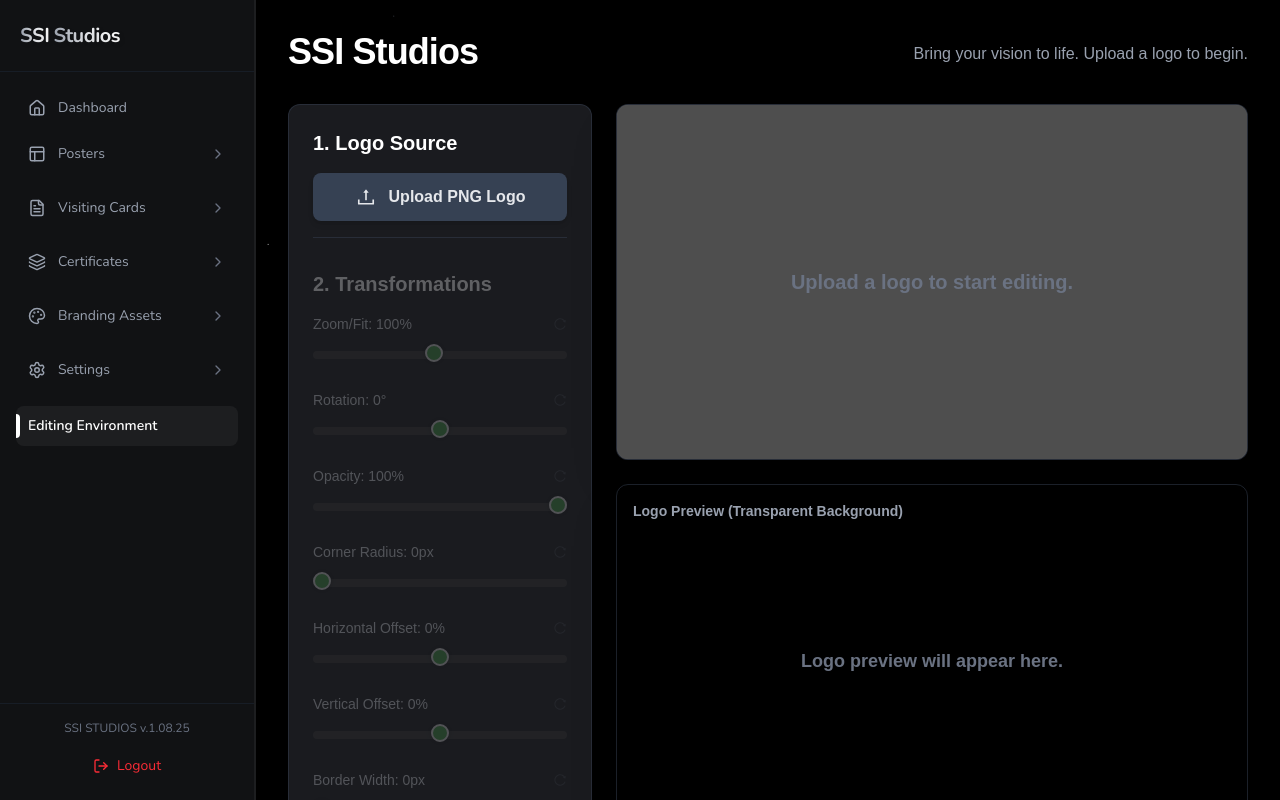
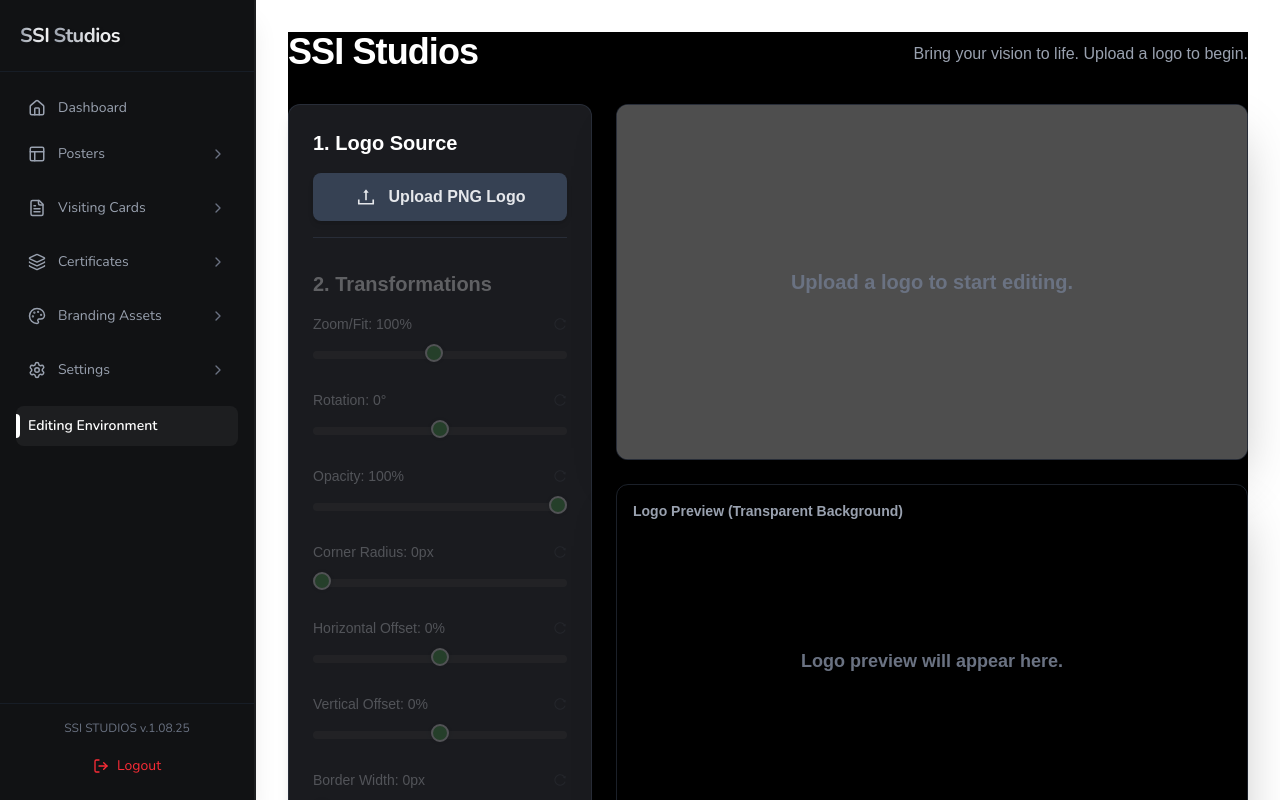
Before and after one commit to steeltroops-ai/ssistudios, a Next.js app: page /poster/new/single-logo/editor in a window 1280 px wide. Shown: the top 800 px of the page. Built offline with nearby package versions, Linux system fonts and the light colour scheme; sample sign-in values are in the browser's storage.

Commit message:
Update ClientRootLayout.tsx

```diff
--- a/app/ClientRootLayout.tsx
+++ b/app/ClientRootLayout.tsx
@@ -3,10 +3,9 @@
 
 import { usePathname } from 'next/navigation'
 import Sidebar from '@/components/Sidebar' // Correctly import your existing Sidebar component
-import AuthBackground from '@/components/backgrounds/AuthBackground'
 import { AuthProvider, useAuth } from '@/contexts/AuthContext'
 import { ReactNode, useState, useEffect } from 'react' // Import useState, useEffect
-import { motion, AnimatePresence } from 'framer-motion' // For animations
+import { motion } from 'framer-motion' // For animations
 import { HiOutlineMenu, HiX } from 'react-icons/hi' // Used here for the global mobile button
 
 // --- AnimatedHamburgerIcon (defined directly in ClientRootLayout) ---
@@ -121,26 +120,12 @@
 
   return (
     <>
-      <AuthBackground />
       {pathname !== '/login' ? (
         <div className="flex relative z-10 min-h-screen">
-          {/*
-            THE ONE AND ONLY SIDEBAR INSTANCE:
-            This is the ONLY place your Sidebar component is rendered.
-            It receives the `isSidebarOpen` state and `toggleSidebar` function from here.
-            The Sidebar component (`@/components/Sidebar`) is assumed to handle its own fixed positioning
-            and responsive display (hidden on mobile by default, shown as overlay when `isOpen` is true).
-          */}
           <Sidebar forceActive={forceActive} isOpen={isSidebarOpen} toggleSidebar={toggleSidebar} />
 
-          {/*
-            MAIN CONTENT AREA:
-            - `lg:ml-64`: This class is crucial for desktop. It correctly pushes the main content
-              area over to make space for the fixed sidebar on large screens.
-            - `p-4 lg:p-8`: These classes apply consistent padding to the entire content of the page.
-          */}
           <main
-            className={`flex-1 overflow-y-auto bg-transparent transition-all duration-300 lg:ml-64 p-4 lg:p-8`}
+            className={`flex-1 overflow-y-auto bg-white transition-all duration-300 lg:ml-64 p-4 lg:p-8`}
           >
             {/*
               GLOBAL MOBILE HEADER WITH HAMBURGER BUTTON:
@@ -170,7 +155,7 @@
           </main>
         </div>
       ) : (
-        <main className="min-h-screen flex flex-col items-center justify-center relative z-10 px-4">
+        <main className="min-h-screen flex flex-col items-center justify-center relative z-10 px-4 bg-white">
           {children}
         </main>
       )}
```
Lines whose indentation alone changed are shown as unchanged.
